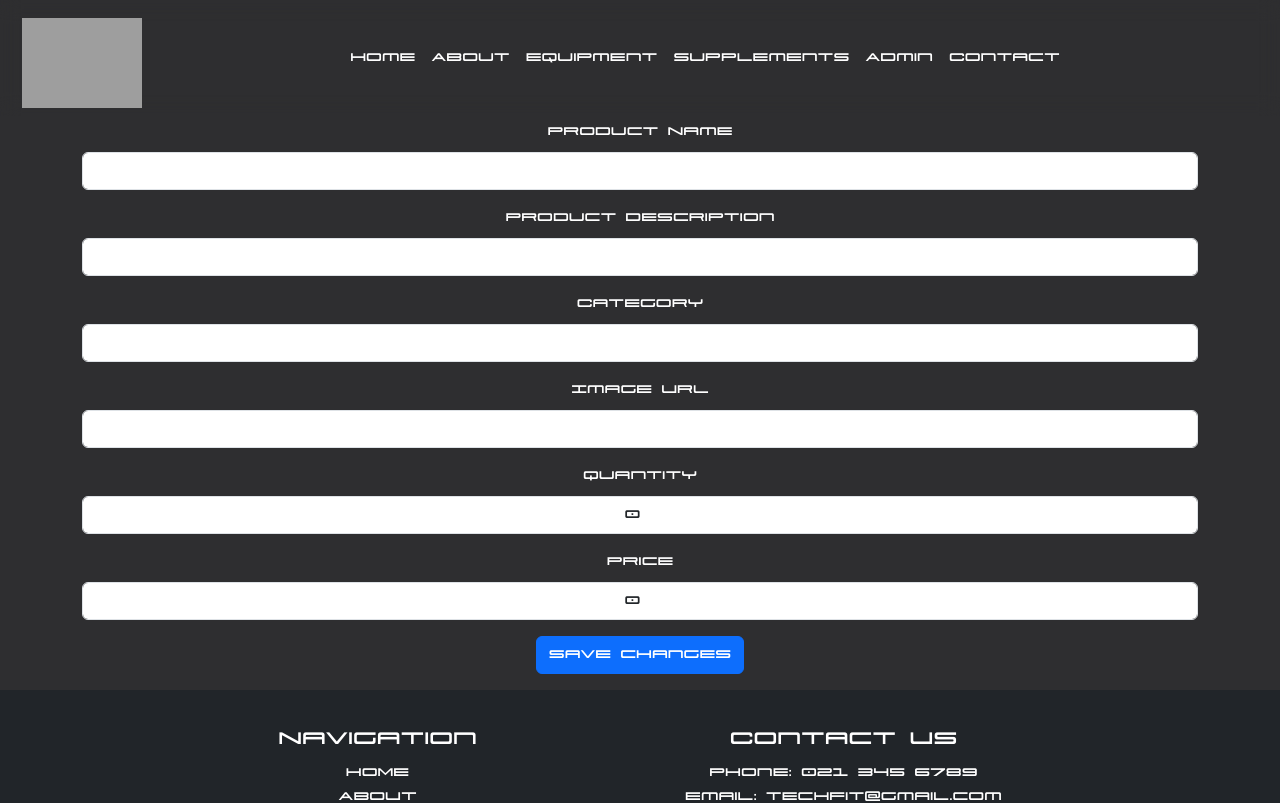
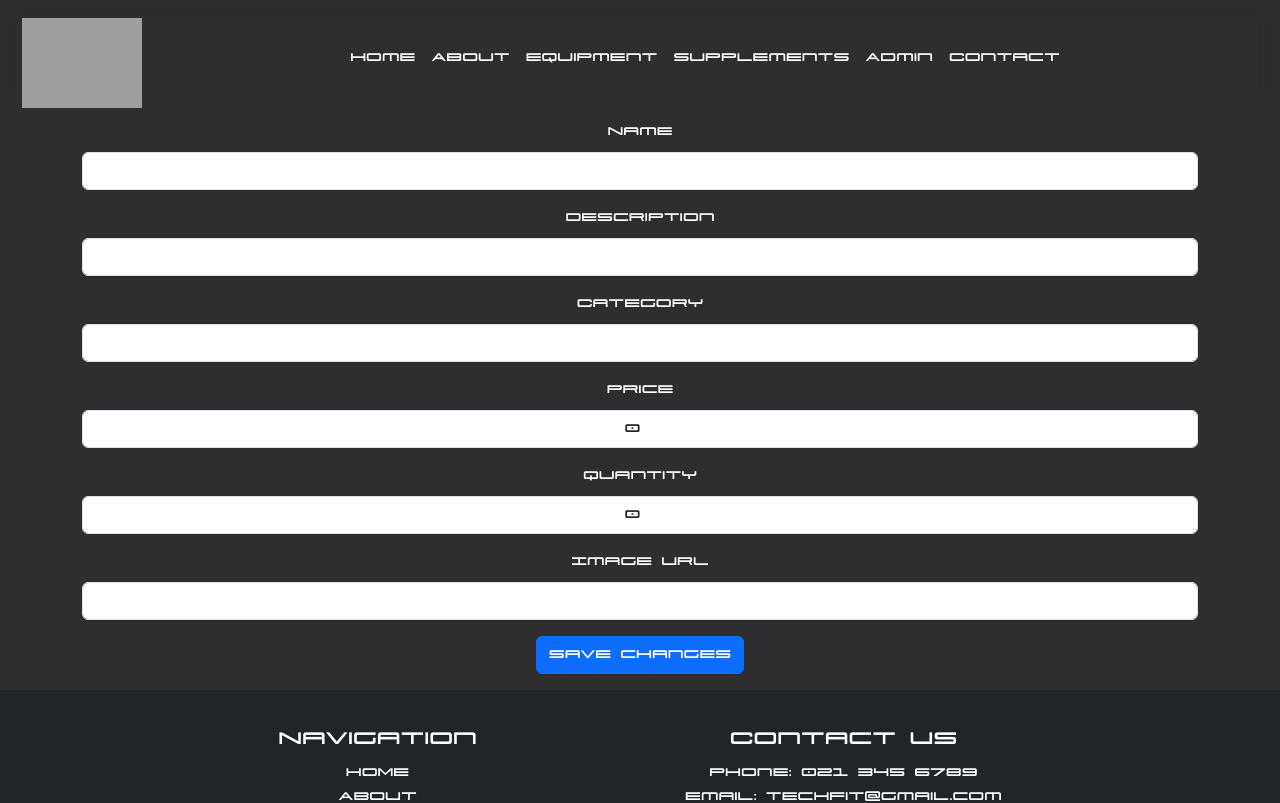
Before and after one commit to AneeqBass/capstone-project, a Vue app: page /supplementAdd in a window 1280 px wide. Shown: the top 803 px of the page. Built offline with nearby package versions, Linux system fonts and the light colour scheme; grey boxes are pictures that could not be loaded.

Commit message:
"Refactored code in various Vue components to replace 'product' with 'supplement' and 'equipment' in multiple files."

```diff
--- a/src/views/EquipmentAddView.vue
+++ b/src/views/EquipmentAddView.vue
@@ -41,7 +41,7 @@ export default {
                 price: 0,
                 quantity: 0,
                 quantityDueMaintenance: 0,
-                imgUrl: '',
+                imgUrl: null,
                 createdUserId: 1
             }
         };
--- a/src/views/EquipmentDetailView.vue
+++ b/src/views/EquipmentDetailView.vue
@@ -1,17 +1,17 @@
 <template>
     <div class="container">
-        <div class="singleProduct">
-            <div class="row justify-content-center" v-if="product">
+        <div class="singleEquipment">
+            <div class="row justify-content-center" v-if="equipment">
                 <div>
-                    {{ product.productURL }}
-                    <img :src="product.prodURL" loading="lazy" class="img-fluid prodImg" :alt="product.prodName">
+                    {{ equipment.imgUrl }}
+                    <img :src="equipment.imgUrl" loading="lazy" class="img-fluid prodImg" :alt="equipment.name">
                 </div>
                 <div>
-                    <h5 class="card-title">{{ product.prodName }}</h5>
-                    <h5 class="card-title">{{ product.category }}</h5>
-                    <p class="">{{ product.description }}</p>
-                    <p class="lead"><span class="text-success">Quantity</span>: {{ product.quantity }}</p>
-                    <p class="lead"><span class="text-success">Amount</span>: R{{ product.amount }}</p>
+                    <h5 class="card-title">{{ equipment.name }}</h5>
+                    <h5 class="card-title">{{ equipment.category }}</h5>
+                    <p class="">{{ equipment.description }}</p>
+                    <p class="lead"><span class="text-success">Quantity</span>: {{ equipment.quantity }}</p>
+                    <p class="lead"><span class="text-success">Price</span>: R{{ equipment.price }}</p>
                 </div>
             </div>
             <div v-else>
@@ -26,28 +26,28 @@ import Spinner from '@/components/SpinnerComp.vue'
 
 export default {
     methods: {
-        fetchProducts() {
-            this.$store.dispatch('fetchProducts')
+        fetchEquipments() {
+            this.$store.dispatch('fetchEquipments')
         },
-        products() {
-            return this.$store.state.products;
+        equipments() {
+            return this.$store.state.equipments;
         },
-        fetchProduct() {
-            this.$store.dispatch('fetchProduct', this.$route.params.id)
+        fetchEquipment() {
+            this.$store.dispatch('fetchEquipment', this.$route.params.id)
         },
 
 
     },
     computed: {
-        product() {
-            return this.$store.state.product;
+        equipment() {
+            return this.$store.state.equipment;
         }
     },
     components: {
         Spinner,
     },
     mounted() {
-        this.fetchProduct()
+        this.fetchEquipment()
     }
 }
 </script>
--- a/src/views/EquipmentView.vue
+++ b/src/views/EquipmentView.vue
@@ -32,8 +32,8 @@
                         <h5 class="card-title">{{ equipment.category }}</h5>
                         <p class="lead"><span class="text-success">Quantity</span>: {{ equipment.quantity }}</p>
                         <p class="lead"><span class="text-success">Price</span>: R{{ equipment.price }}</p>
-                        <!-- <router-link :to="{ name: 'equipmentDetail', params: { id: equipment.id } }"><i
-                                class="fas bi-arrow-right-circle-fill fa-10x"></i></router-link> -->
+                        <router-link :to="{ name: 'equipmentDetail', params: { id: equipment.id } }"><i
+                                class="fas bi-arrow-right-circle-fill fa-10x"></i></router-link>
                     </template>
                 </Card>
             </div>
--- a/src/views/SupplementAddView.vue
+++ b/src/views/SupplementAddView.vue
@@ -1,35 +1,34 @@
 <template>
     <div class="container">
-        <form id="addProductForm" @submit.prevent="addProduct">
+        <form id="addSupplementForm" @submit.prevent="addSupplement">
             <div class="mb-3">
-                <label for="addProductName" class="form-label">Product Name</label>
-                <input v-model="product.prodName" type="text" class="form-control text-center" id="addProductName"
+                <label for="addSupplementName" class="form-label">Name</label>
+                <input v-model="supplement.prodName" type="text" class="form-control text-center" id="addSupplementName"
                     required>
             </div>
             <div class="mb-3">
-                <label for="editProductDescription" class="form-label">Product Description</label>
-                <input v-model="product.description" type="text" class="form-control text-center"
-                    id="editProductDescription" required />
+                <label for="editSupplementDescription" class="form-label">Description</label>
+                <input v-model="supplement.description" type="text" class="form-control text-center"
+                    id="editSupplementDescription" required />
             </div>
             <div class="mb-3">
-                <label for="addProductCategory" class="form-label">Category</label>
-                <input v-model="product.category" type="text" class="form-control text-center" id="addProductCategory"
-                    required>
+                <label for="addSupplementCategory" class="form-label">Category</label>
+                <input v-model="supplement.category" type="text" class="form-control text-center"
+                    id="addSupplementCategory" required>
             </div>
             <div class="mb-3">
-                <label for="addProductImage" class="form-label">Image URL</label>
-                <input v-model="product.prodURL" type="url" class="form-control text-center" id="addProductImage"
-                    required>
+                <label for="addSupplementPrice" class="form-label">Price</label>
+                <input v-model="supplement.price" type="number" step="0.01" class="form-control text-center"
+                    id="addSupplementPrice" required>
             </div>
             <div class="mb-3">
-                <label for="addProductQuantity" class="form-label">Quantity</label>
-                <input v-model="product.quantity" type="number" step="0.01" class="form-control text-center"
-                    id="addProductQuantity" required>
+                <label for="addSupplementQuantity" class="form-label">Quantity</label>
+                <input v-model="supplement.quantity" type="number" step="0.01" class="form-control text-center"
+                    id="addSupplementQuantity" required>
             </div>
             <div class="mb-3">
-                <label for="addProductPrice" class="form-label">Price</label>
-                <input v-model="product.amount" type="number" step="0.01" class="form-control text-center"
-                    id="addProductPrice" required>
+                <label for="addSupplementImage" class="form-label">Image URL</label>
+                <input v-model="supplement.imgUrl" type="url" class="form-control text-center" id="addSupplementImage">
             </div>
             <div class="pb-3">
                 <button type="submit" class="btn btn-primary">Save changes</button>
@@ -42,23 +41,25 @@
 export default {
     data() {
         return {
-            product: {
-                prodName: '',
+            supplement: {
+                name: '',
+                description: null,
                 category: '',
-                prodURL: '',
+                price: 0,
                 quantity: 0,
-                amount: 0
+                imgUrl: null,
+                createdUserId: 1
             }
         };
     },
     methods: {
-        addProduct() {
-            this.$store.dispatch('addProduct', this.product)
+        addSupplement() {
+            this.$store.dispatch('addSupplement', this.supplement)
                 .then(() => {
                     this.$router.push('/admin');
                 })
                 .catch(err => {
-                    console.error("Failed to add product:", err);
+                    console.error("Failed to add supplement:", err);
                 });
         },
     },
--- a/src/views/SupplementDetailView.vue
+++ b/src/views/SupplementDetailView.vue
@@ -1,17 +1,17 @@
 <template>
     <div class="container">
-        <div class="singleProduct">
-            <div class="row justify-content-center" v-if="product">
+        <div class="singleSupplement">
+            <div class="row justify-content-center" v-if="supplement">
                 <div>
-                    {{ product.productURL }}
-                    <img :src="product.prodURL" loading="lazy" class="img-fluid prodImg" :alt="product.prodName">
+                    {{ supplement.imgUrl }}
+                    <img :src="supplement.imgUrl" loading="lazy" class="img-fluid prodImg" :alt="supplement.name">
                 </div>
                 <div>
-                    <h5 class="card-title">{{ product.prodName }}</h5>
-                    <h5 class="card-title">{{ product.category }}</h5>
-                    <p class="">{{ product.description }}</p>
-                    <p class="lead"><span class="text-success">Quantity</span>: {{ product.quantity }}</p>
-                    <p class="lead"><span class="text-success">Amount</span>: R{{ product.amount }}</p>
+                    <h5 class="card-title">{{ supplement.name }}</h5>
+                    <h5 class="card-title">{{ supplement.category }}</h5>
+                    <p class="">{{ supplement.description }}</p>
+                    <p class="lead"><span class="text-success">Quantity</span>: {{ supplement.quantity }}</p>
+                    <p class="lead"><span class="text-success">Price</span>: R{{ supplement.price }}</p>
                 </div>
             </div>
             <div v-else>
@@ -26,28 +26,28 @@ import Spinner from '@/components/SpinnerComp.vue'
 
 export default {
     methods: {
-        fetchProducts() {
-            this.$store.dispatch('fetchProducts')
+        fetchSupplements() {
+            this.$store.dispatch('fetchSupplements')
         },
-        products() {
-            return this.$store.state.products;
+        supplements() {
+            return this.$store.state.supplements;
         },
-        fetchProduct() {
-            this.$store.dispatch('fetchProduct', this.$route.params.id)
+        fetchSupplement() {
+            this.$store.dispatch('fetchSupplement', this.$route.params.id)
         },
 
 
     },
     computed: {
-        product() {
-            return this.$store.state.product;
+        supplement() {
+            return this.$store.state.supplement;
         }
     },
     components: {
         Spinner,
     },
     mounted() {
-        this.fetchProduct()
+        this.fetchSupplement()
     }
 }
 </script>
--- a/src/views/SupplementEditView.vue
+++ b/src/views/SupplementEditView.vue
@@ -1,38 +1,38 @@
 <template>
     <div class="container">
-        <form id="editProductForm" v-if="product" @submit.prevent="updateProduct">
+        <form id="editSupplementForm" v-if="supplement" @submit.prevent="updateSupplement">
             <div class="mb-3">
-                <img class="prodImg" :src="product.prodURL" alt="" />
+                <img class="prodImg" :src="supplement.imgUrl" alt="" />
             </div>
             <div class="mb-3">
-                <label for="editProductName" class="form-label">Product Name</label>
-                <input v-model="product.prodName" type="text" class="form-control text-center" id="editProductName"
+                <label for="editSupplementName" class="form-label">Name</label>
+                <input v-model="supplement.name" type="text" class="form-control text-center" id="editSupplementName"
                     required />
             </div>
             <div class="mb-3">
-                <label for="editProductDescription" class="form-label">Product Description</label>
-                <input v-model="product.description" type="text" class="form-control text-center"
-                    id="editProductDescription" required />
-            </div>
-            <div class="mb-3">
-                <label for="editProductCategory" class="form-label">Category</label>
-                <input v-model="product.category" type="text" class="form-control text-center" id="editProductCategory"
+                <label for="editSupplementDescription" class="form-label">Description</label>
+                <input v-model="supplement.description" type="text" class="form-control text-center" id="editSupplementDescription"
                     required />
             </div>
             <div class="mb-3">
-                <label for="editProductImage" class="form-label">Image URL</label>
-                <input v-model="product.prodURL" type="url" class="form-control text-center" id="editProductImage"
+                <label for="editSupplementCategory" class="form-label">Category</label>
+                <input v-model="supplement.category" type="text" class="form-control text-center" id="editSupplementCategory"
                     required />
             </div>
             <div class="mb-3">
-                <label for="editProductQuantity" class="form-label">Quantity</label>
-                <input v-model="product.quantity" type="number" step="0.01" class="form-control text-center"
-                    id="editProductQuantity" required />
+                <label for="editSupplementPrice" class="form-label">Price</label>
+                <input v-model="supplement.price" type="number" step="0.01" class="form-control text-center"
+                    id="editSupplementPrice" required />
             </div>
             <div class="mb-3">
-                <label for="editProductPrice" class="form-label">Price</label>
-                <input v-model="product.amount" type="number" step="0.01" class="form-control text-center"
-                    id="editProductPrice" required />
+                <label for="editSupplementQuantity" class="form-label">Quantity</label>
+                <input v-model="supplement.quantity" type="number" class="form-control text-center"
+                    id="editSupplementQuantity" required />
+            </div>
+            <div class="mb-3">
+                <label for="editSupplementImage" class="form-label">Image URL</label>
+                <input v-model="supplement.imgUrl" type="url" class="form-control text-center"
+                    id="editSupplementImage" />
             </div>
             <div class="pb-3">
                 <button type="submit" class="btn btn-primary">Save changes</button>
@@ -52,30 +52,30 @@ export default {
         return {};
     },
     methods: {
-        fetchProduct() {
-            this.$store.dispatch("fetchProduct", this.$route.params.id);
+        fetchSupplement() {
+            this.$store.dispatch("fetchSupplement", this.$route.params.id);
         },
-        updateProduct() {
+        updateSupplement() {
             this.$store
-                .dispatch("updateProduct", this.product)
+                .dispatch("updateSupplement", this.supplement)
                 .then(() => {
                     this.$router.push("/admin");
                 })
                 .catch((err) => {
-                    console.error("Failed to update product:", err);
+                    console.error("Failed to update supplement:", err);
                 });
         },
     },
     computed: {
-        product() {
-            return this.$store.state.product;
+        supplement() {
+            return this.$store.state.supplement;
         },
     },
     components: {
         Spinner,
     },
     mounted() {
-        this.fetchProduct();
+        this.fetchSupplement();
     },
 };
 </script>
--- a/src/views/SupplementsView.vue
+++ b/src/views/SupplementsView.vue
@@ -22,18 +22,18 @@
             </div>
 
             <div class="row justify-content-center" v-if="filteredSupplements.length">
-                <Card data-aos="fade-up" v-for="equipment in sortedSupplements" :key="equipment.id">
+                <Card data-aos="fade-up" v-for="supplement in sortedSupplements" :key="supplement.id">
                     <template #cardHeader>
-                        <img :src="equipment.imgUrl" loading="lazy"
-                            class="small-img img-fluid rounded mx-auto d-block card-img-top" :alt="equipment.name">
+                        <img :src="supplement.imgUrl" loading="lazy"
+                            class="small-img img-fluid rounded mx-auto d-block card-img-top" :alt="supplement.name">
                     </template>
                     <template #cardBody>
-                        <h5 class="card-title">{{ equipment.name }}</h5>
-                        <h5 class="card-title">{{ equipment.category }}</h5>
-                        <p class="lead"><span class="text-success">Quantity</span>: {{ equipment.quantity }}</p>
-                        <p class="lead"><span class="text-success">Price</span>: R{{ equipment.price }}</p>
-                        <!-- <router-link :to="{ name: 'equipmentDetail', params: { id: equipment.id } }"><i
-                                class="fas bi-arrow-right-circle-fill fa-10x"></i></router-link> -->
+                        <h5 class="card-title">{{ supplement.name }}</h5>
+                        <h5 class="card-title">{{ supplement.category }}</h5>
+                        <p class="lead"><span class="text-success">Quantity</span>: {{ supplement.quantity }}</p>
+                        <p class="lead"><span class="text-success">Price</span>: R{{ supplement.price }}</p>
+                        <router-link :to="{ name: 'supplementDetail', params: { id: supplement.id } }"><i
+                                class="fas bi-arrow-right-circle-fill fa-10x"></i></router-link>
                     </template>
                 </Card>
             </div>
@@ -64,14 +64,14 @@ export default {
             if (!this.$store.state.supplements || !this.$store.state.supplements.length) {
                 return [];
             }
-            const categories = this.$store.state.supplements.map(equipment => equipment.category);
+            const categories = this.$store.state.supplements.map(supplement => supplement.category);
             return [...new Set(categories)];
         },
         filteredSupplements() {
             if (!this.selectedCategory) {
                 return this.supplements();
             }
-            return this.supplements().filter(equipment => equipment.category === this.selectedCategory);
+            return this.supplements().filter(supplement => supplement.category === this.selectedCategory);
         },
         sortedSupplements() {
             return [...this.filteredSupplements].sort((a, b) => {
--- a/src/views/UserAddView.vue
+++ b/src/views/UserAddView.vue
@@ -42,7 +42,7 @@ export default {
         gender: '',
         email: '',
         password: '',
-        imgUrl: ''
+        imgUrl: null
       }
     };
   },
```
Also changed, not shown: src/components/AdminSupplement.vue (+4 -4 lines).
